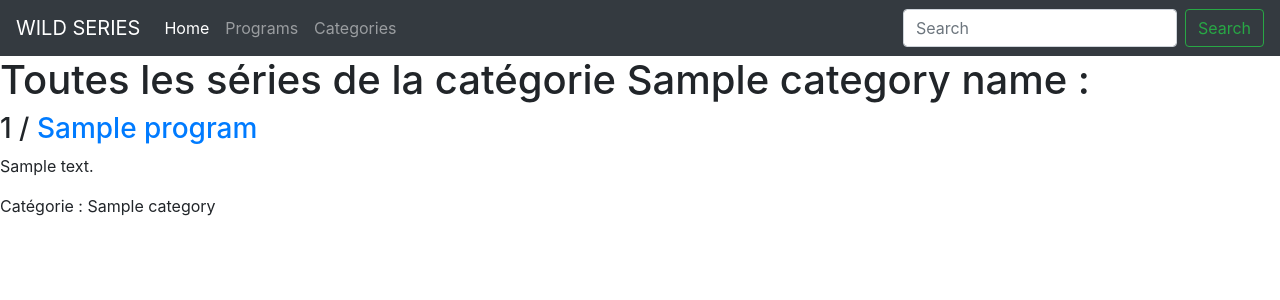
After one commit to cchapleau/wild-series, a Symfony app: template templates/category/show.html.twig in a window 1280 px wide. The commit adds this page. Shown: the top 300 px of the page. Run offline with Twig, Linux system fonts and the light colour scheme; the template is opened without the code that fills it: most values are stand-ins (such as "Sample title", 1, 10 or a date in 2020); some libraries are stand-ins or nearby versions.

Commit message:
Quest 08 - Symfony : Récupérer des données stockées avec Doctrine

```diff
--- /dev/null
+++ b/templates/category/show.html.twig
@@ -0,0 +1,13 @@
+{% extends 'base.html.twig' %}
+
+{% block title %} Catégorie {{ categoryName }}{{ parent()}}{% endblock %}
+{% block body %}
+        <h1>Toutes les séries de la catégorie {{ categoryName }} : </h1>
+        {% for program in programs %}
+                <h3>{{ program.id }} / <a href="{{ path("program_show", { id: program.id }) }}">{{ program.title }}</a></h3>
+                <p>{{ program.summary }}</p>
+                <p>Catégorie : {{ program.category.name }}</p>
+        {% else %}
+                Aucune série trouvée.
+        {% endfor %}
+{% endblock %}
```
Also changed, not shown: templates/program/show.html.twig (+1 -8 lines).
